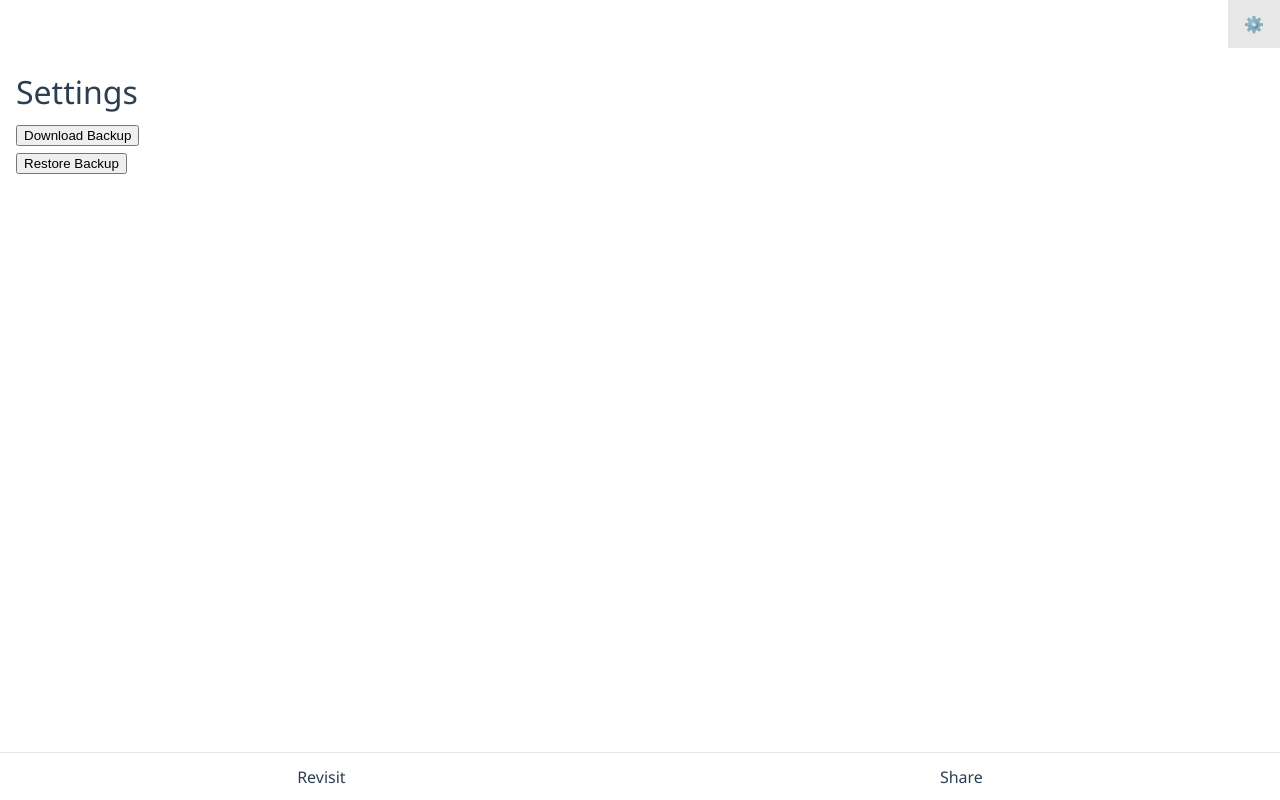
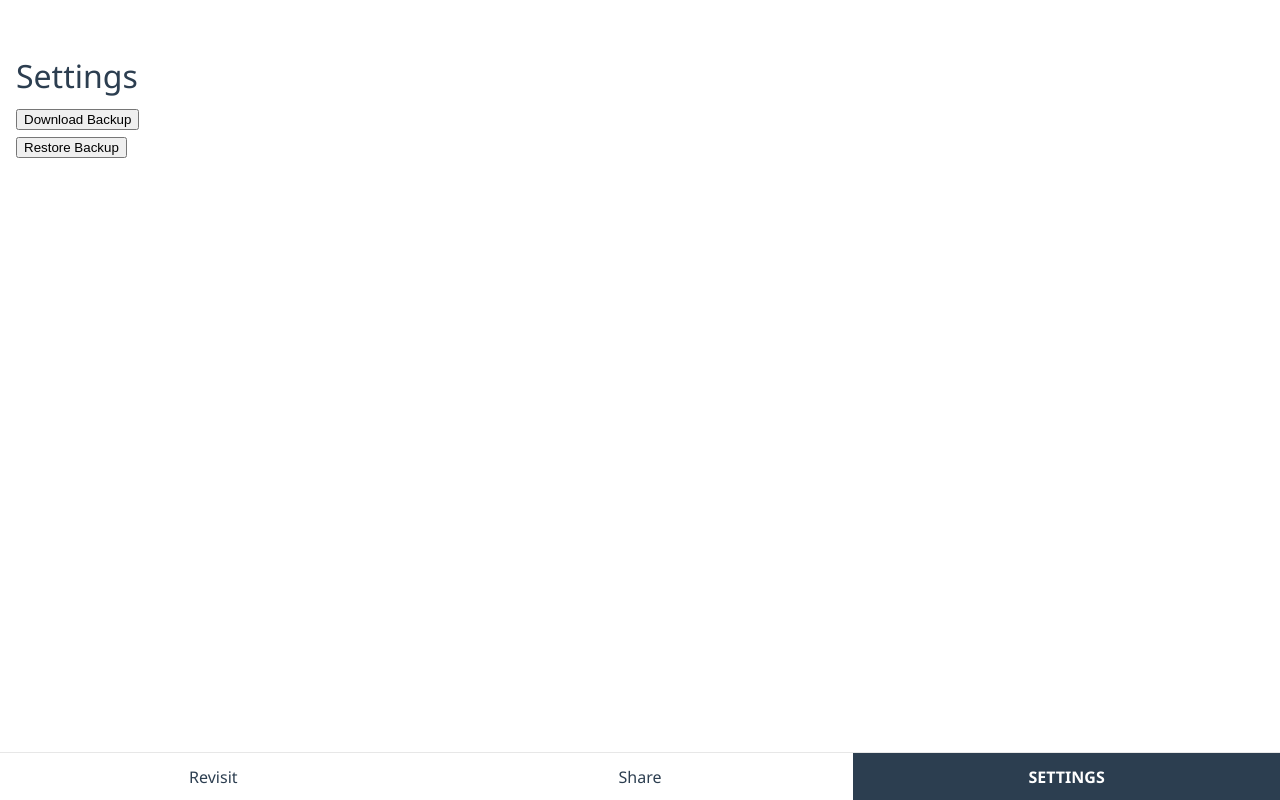
Before and after one commit to marvinisaac/withbloo, a Vue app in the folder ui/: page /settings in a window 1280 px wide. Built offline with nearby package versions, Linux system fonts and the light colour scheme.

Commit message:
:construction: Display journal entry in Revisit

```diff
--- a/ui/package.json
+++ b/ui/package.json
@@ -12,6 +12,7 @@
     "dexie": "^4.0.11",
     "pinia": "^3.0.1",
     "vue": "^3.5.13",
+    "vue-markdown-render": "^2.2.1",
     "vue-router": "^4.5.0"
   },
   "devDependencies": {
--- a/ui/src/App.vue
+++ b/ui/src/App.vue
@@ -1,13 +1,6 @@
 <template>
     <div class="app-container">
         <RouterView />
-        <nav id="nav-top">
-            <ul>
-                <li>
-                    <RouterLink to="/settings">⚙️</RouterLink>
-                </li>
-            </ul>
-        </nav>
         <nav id="nav-bottom">
             <ul>
                 <li>
@@ -15,6 +8,9 @@
                 </li>
                 <li>
                     <RouterLink to="/">Share</RouterLink>
+                </li>
+                <li>
+                    <RouterLink to="/settings">Settings</RouterLink>
                 </li>
             </ul>
         </nav>
@@ -46,26 +42,10 @@
                     text-decoration: none;
                     width: 100%;
                     &.router-link-active {
+                        background: var(--color-text);
+                        color: var(--color-background);
                         font-weight: bolder;
                         text-transform: uppercase;
-                    }
-                }
-            }
-        }
-    }
-    nav#nav-top {
-        position: fixed;
-            left: 0;
-            top: 0;
-        ul {
-            display: flex;
-                align-items: center;
-                justify-content: flex-end;
-            li {
-                a {
-                    padding: 0 1rem;
-                    &.router-link-active {
-                        background: var(--color-border);
                     }
                 }
             }
@@ -80,7 +60,7 @@
             display: flex;
                 align-items: center;
             li {
-                flex-grow: 1;
+                width: calc(100% / 3);
             }
         }
     }
--- a/ui/src/page/Revisit.vue
+++ b/ui/src/page/Revisit.vue
@@ -7,6 +7,7 @@
         emotionNothing
     } from '@/constants';
     import db from '@/singleton/database';
+    import VueMarkdown from 'vue-markdown-render';
 
     const all = ref([]);
 
@@ -21,7 +22,9 @@
                 .replaceAll(',', ''),
             emoji: emotionsBasic.find(e => e.text === mood.emotion)?.emoji
                 || emotionNothing.emoji,
-            emotion: mood.emotion,
+            journal: mood.journal,
+            verb: emotionsBasic.find(e => e.text === mood.emotion)?.verb
+                || emotionNothing.verb,
         }));
     });
 </script>
@@ -32,21 +35,26 @@
             v-for="(mood, index) in all"
             :key="index"
         >
-            <p class="mood-date"
+            <p class="date"
                 v-if="mood.createdAtDate !== all[index - 1]?.createdAtDate"
             >
                 {{ mood.createdAtDate }}
             </p>
-            <div class="mood-details">
-                <span class="mood-time">
-                    {{ mood.createdAtTime }}
-                </span>
-                <span class="mood-emoji">
-                    {{ mood.emoji }}
-                </span>
-                <span class="mood-emotion">
-                    {{ mood.emotion }}
-                </span>
+            <div class="details">
+                <div class="basic">
+                    <div class="emoji">
+                        <span>{{ mood.emoji }}</span>
+                    </div>
+                    <div class="date-text">
+                        <span class="created-time">{{ mood.createdAtTime }}</span>
+                        <span class="verb">{{ mood.verb }}</span>
+                    </div>
+                </div>
+                <div class="expanded">
+                    <div class="journal">
+                        <VueMarkdown :source="mood.journal" />
+                    </div>
+                </div>
             </div>
         </div>
     </div>
@@ -56,37 +64,56 @@
 .container-revisit {
     display: flex;
         flex-direction: column;
+        gap: 1rem;
         justify-content: center;
     padding-bottom: 12vh;
     width: 100%;
     .mood-entry {
-        .mood-date {
+        .date {
             font-size: 1.5rem;
             font-weight: bolder;
             line-height: 3;
             text-align: center;
         }
-        .mood-details {
+        .details {
             display: flex;
-                align-items: center;
-                gap: 1rem;
+                flex-direction: column;
             margin: 0 auto;
-            width: 75%;
-            .mood-time {
-                font-size: 0.75rem;
-                text-align: right;
-                width: 5rem;
+            padding: 0 1rem;
+            .basic {
+                display: flex;
+                    align-items: flex-start;
+                .emoji {
+                    width: 3rem;
+                    span {
+                        display: inline-block;
+                        font-size: 2rem;
+                        line-height: 1.5;
+                        text-align: center;
+                        width: 100%;
+                    }
+                }
+                .date-text {
+                    display: flex;
+                        flex-direction: column;
+                    width: calc(100% - 3rem);
+                    .created-time {
+                        font-size: 0.75rem;
+                        line-height: 1;
+                    }
+                    .verb {
+                        font-weight: bolder;
+                        text-transform: uppercase;
+                    }
+                }
             }
-            .mood-emoji {
-                font-size: 2rem;
-                text-align: center;
-                width: 3rem;
-            }
-            .mood-emotion {
-                flex-grow: 1;
-                font-weight: bolder;
-                text-align: left;
-                text-transform: capitalize;
+            .expanded {
+                padding-left: 3rem;
+                .journal {
+                    border: 1px solid var(--color-border);
+                    border-radius: 0.25rem;
+                    padding: 0.25rem 0.5rem;
+                }
             }
         }
     }
--- a/ui/src/page/Settings.vue
+++ b/ui/src/page/Settings.vue
@@ -101,6 +101,6 @@
 
 <style lang="scss" scoped>
 .container-settings {
-    padding: 1rem;
+    padding: 0 1rem;
 }
 </style>
```
Also changed, not shown: 1 other file (tests, documents, lock files or other folders).
